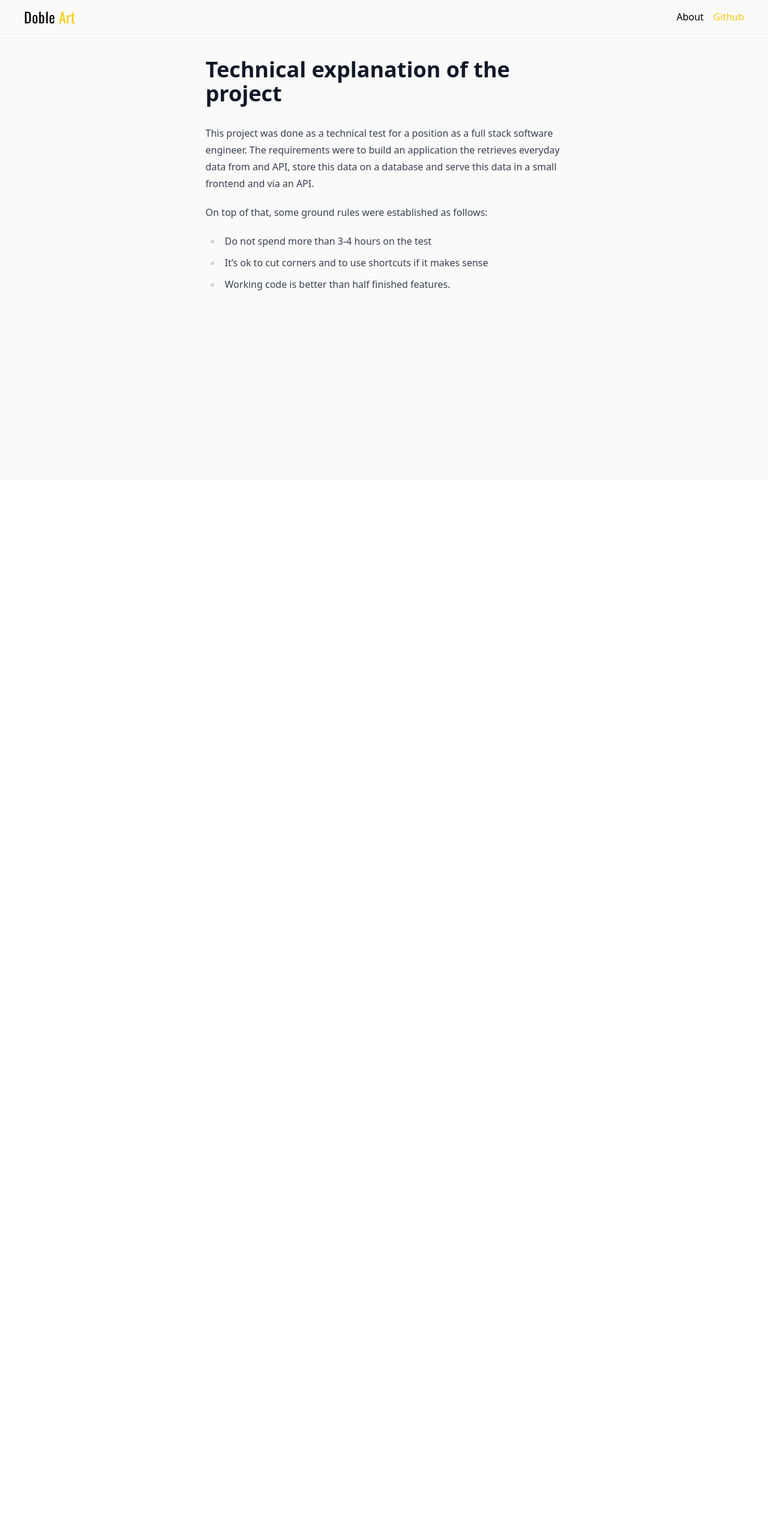
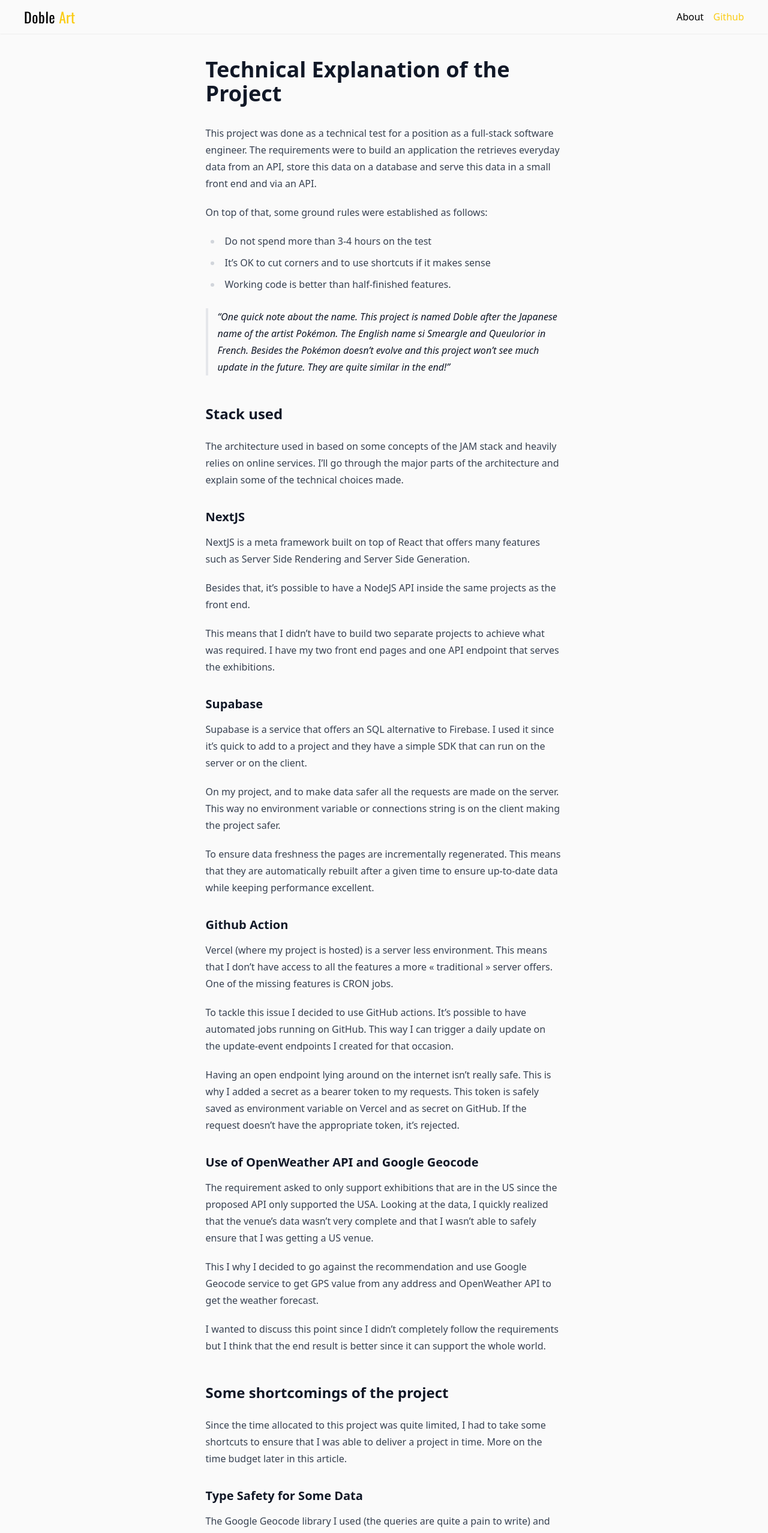
Before and after one commit to flavienbonvin/doble-website, a Next.js app: page /about in a window 1280 px wide. Shown: the top 2556 px of the page at 60% size. Before the commit the page ends 800 px from the top, so only its background shows below. Built offline with nearby package versions, Linux system fonts and the light colour scheme.

Commit message:
Finish doc, add meta

```diff
--- a/constants/doc.ts
+++ b/constants/doc.ts
@@ -1,9 +1,95 @@
 export const markdown = `
-# Technical explanation of the project
-This project was done as a technical test for a position as a full stack software engineer. The requirements were to build an application the retrieves everyday data from and API, store this data on a database and serve this data in a small frontend and via an API.
+# Technical Explanation of the Project
+This project was done as a technical test for a position as a full-stack software engineer. The requirements were to build an application the retrieves everyday data from an API, store this data on a database and serve this data in a small front end and via an API.
 
 On top of that, some ground rules were established as follows:
 * Do not spend more than 3-4 hours on the test
-* It’s ok to cut corners and to use shortcuts if it makes sense
-* Working code is better than half finished features.
+* It’s OK to cut corners and to use shortcuts if it makes sense
+* Working code is better than half-finished features.
+
+> One quick note about the name. This project is named Doble after the Japanese name of the artist Pokémon. The English name si Smeargle and Queulorior in French. Besides the Pokémon doesn’t evolve and this project won’t see much update in the future. They are quite similar in the end!
+
+## Stack used
+
+The architecture used in based on some concepts of the JAM stack and heavily relies on online services. I’ll go through the major parts of the architecture and explain some of the technical choices made.
+
+### NextJS
+
+NextJS is a meta framework built on top of React that offers many features such as Server Side Rendering and Server Side Generation.
+
+Besides that, it’s possible to have a NodeJS API inside the same projects as the front end.
+
+This means that I didn’t have to build two separate projects to achieve what was required. I have my two front end pages and one API endpoint that serves the exhibitions.
+
+### Supabase
+
+Supabase is a service that offers an SQL alternative to Firebase. I used it since it’s quick to add to a project and they have a simple SDK that can run on the server or on the client.
+
+On my project, and to make data safer all the requests are made on the server. This way no environment variable or connections string is on the client making the project safer.
+
+To ensure data freshness the pages are incrementally regenerated. This means that they are automatically rebuilt after a given time to ensure up-to-date data while keeping performance excellent.
+
+### Github Action
+
+Vercel (where my project is hosted) is a server less environment. This means that I don’t have access to all the features a more « traditional » server offers. One of the missing features is CRON jobs.
+
+To tackle this issue I decided to use GitHub actions. It’s possible to have automated jobs running on GitHub. This way I can trigger a daily update on the update-event endpoints I created for that occasion.
+
+Having an open endpoint lying around on the internet isn’t really safe. This is why I added a secret as a bearer token to my requests. This token is safely saved as environment variable on Vercel and as secret on GitHub. If the request doesn’t have the appropriate token, it’s rejected.
+
+### Use of OpenWeather API and Google Geocode
+
+The requirement asked to only support exhibitions that are in the US since the proposed API only supported the USA. Looking at the data, I quickly realized that the venue’s data wasn’t very complete and that I wasn’t able to safely ensure that I was getting a US venue.
+
+This I why I decided to go against the recommendation and use Google Geocode service to get GPS value from any address and OpenWeather API to get the weather forecast.
+
+I wanted to discuss this point since I didn’t completely follow the requirements but I think that the end result is better since it can support the whole world.
+
+
+## Some shortcomings of the project
+Since the time allocated to this project was quite limited, I had to take some shortcuts to ensure that I was able to deliver a project in time. More on the time budget later in this article.
+
+### Type Safety for Some Data
+
+The Google Geocode library I used (the queries are quite a pain to write) and the request made to the OpenWeather API aren’t typed. This means that I don’t know for sure what I’ll be receiving from the servers.
+
+I would have loved to write some type or even write some Zod parser to ensure that the data was type safe. Sadly, I wasn’t able in the 3-4-hour time frame and this is something that could be improved in about 1-2 additional hours.
+
+
+### Not Storing GPS Coordinates on the DB
+
+As said before I decided to use OpenWeather API instead of the one proposed on the assignment. Using this API  requires having the GPS coordinates of the location, you want to query. Sadly, the Harvard API doesn’t return this kind of value.
+
+I realized too late that the GPS coordinates should be stored in the database for each venue instead of requesting them when fetching the weather forecast. This would help to reduce the number of requests made to the Google service.
+
+Hopefully, this isn’t a huge issue since we don’t have many exhibitions and have pages that regenerate once an hour. This is also a quick improvement that could be done in less than an hour.
+
+
+
+## Final Feedback
+I’m quite pleased with the end result. The project is small and uses only a small set of libraries. I was also able to work with technologies I liked and that allow a developer to create a website in only a few hours.
+
+You can see in the following code snippet that I only used a handful of dependencies. This isn’t necessarily a good thing but having too many libraries (specially for a project if this size) isn’t safe and can lead to technological debt or heavy bundle.
+
+\`\`\`json
+"dependencies": {
+  "@supabase/supabase-js": "2.0.0-rc.6",
+  "next": "12.2.5",
+  "node-geocoder": "^4.2.0",
+  "prismjs": "^1.29.0",
+  "react": "18.2.0",
+  "react-dom": "18.2.0",
+  "react-markdown": "^8.0.3",
+  "zod": "^3.18.0"
+},
+\`\`\`
+
+Speaking of hours, I had to exceed the allowed time by about 1 hour. I’m not counting the writing of this article in the time since it’s outside of the scope of the exercise and is an excuse for me to try some markdown to React libraries.
+
+All in all I had to take about 5 hours to make this website with about 1 hours for this article. This is a bit more than what was asked but I think that the added complexity of the Google Geocode justify this time exceeds.
+
+It was a super fun project to build!
+
+---
+You can see the architecture diagram of the project below
 `
--- a/pages/_app.tsx
+++ b/pages/_app.tsx
@@ -6,7 +6,7 @@ import Nav from "../components/Nav"
 
 function MyApp({ Component, pageProps }: AppProps) {
   return (
-    <div className="h-[100vh] bg-zinc-50">
+    <div className="bg-zinc-50">
       <Nav />
       <div className="container mx-auto px-4 pb-20 md:px-0">
         <Component {...pageProps} />
--- a/pages/about.tsx
+++ b/pages/about.tsx
@@ -2,6 +2,8 @@ import Prism from "prismjs"
 import { useEffect } from "react"
 import ReactMarkdown from "react-markdown"
 import { markdown } from "../constants/doc"
+import Image from "next/image"
+import Head from "next/head"
 require("prismjs/components/prism-json")
 
 const About = () => {
@@ -10,9 +12,26 @@ const About = () => {
   }, [])
 
   return (
-    <div className="prose mx-auto">
-      <ReactMarkdown>{markdown}</ReactMarkdown>
-    </div>
+    <>
+      <Head>
+        <title>Doble Art - About the project</title>
+        <meta
+          name="description"
+          content="How this project was build and how long did it took"
+        />
+      </Head>
+      <div className="prose mx-auto mb-10">
+        <ReactMarkdown>{markdown}</ReactMarkdown>
+      </div>
+      <div className="flex w-full place-content-center">
+        <Image
+          src="/architecture.jpg"
+          width={2056}
+          height={1124}
+          alt="architecture of the project"
+        />
+      </div>
+    </>
   )
 }
 
--- a/pages/index.tsx
+++ b/pages/index.tsx
@@ -1,3 +1,4 @@
+import Head from "next/head"
 import Divider from "../components/Divider"
 import ExhibitionCard from "../components/ExhibitonCard"
 import { getAllExhibitions } from "../service/exhibitions"
@@ -10,6 +11,13 @@ interface Props {
 const Home = ({ exhibitions }: Props) => {
   return (
     <>
+      <Head>
+        <title>Doble Art</title>
+        <meta
+          name="description"
+          content="Currently running exhibitions at Doble Art"
+        />
+      </Head>
       <h1 className="mb-4 text-center font-brand text-2xl tracking-wide md:mb-8">
         Doble - Exhibitions database
       </h1>
```
Also changed, not shown: public/architecture.jpg (added).
